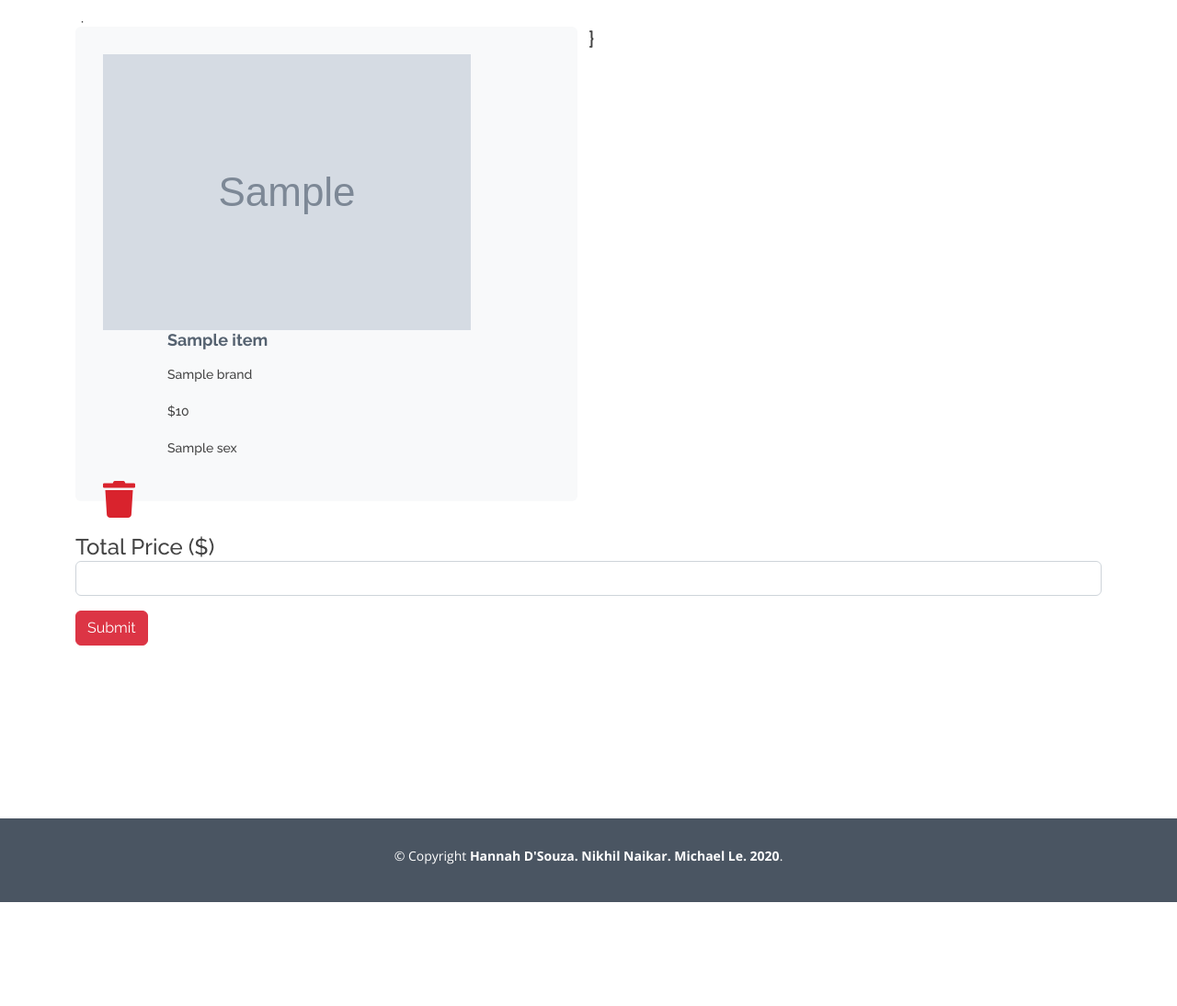
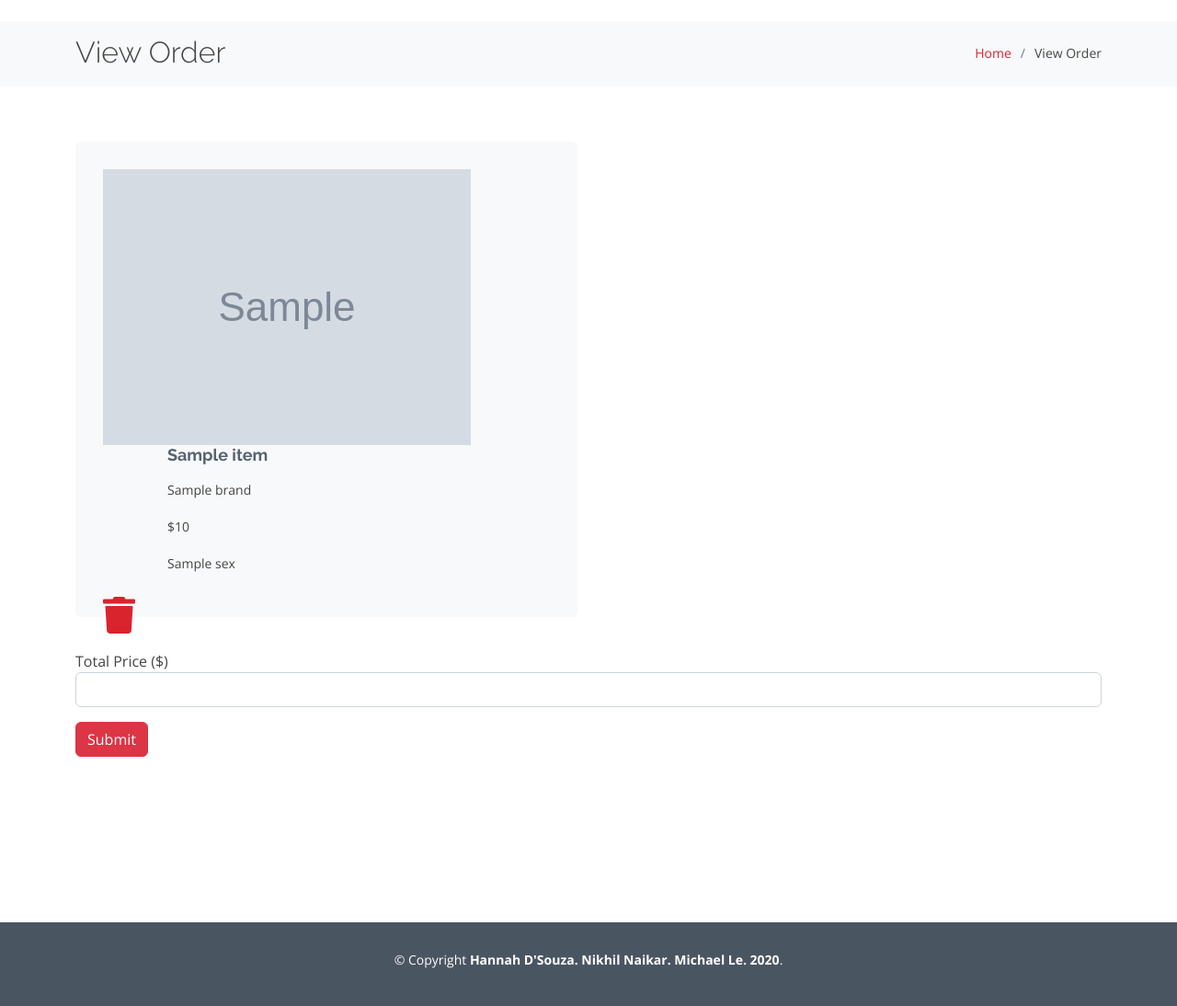
Before and after one commit to Nikhil-Naikar/HNM-Clothing-Store, a Flask app: template templates/view-order.html in a window 1280 px wide. Shown: the part 60-1154 px from the top of the page at 92% size. Before the commit the page ends 1041 px from the top, so only its background shows below. Run offline with Flask 3, Linux system fonts and the light colour scheme; tables that the repository leaves empty hold one stand-in row (values such as "Sample post"); the template is opened without the code that fills it: values that come from a table or form of the project are taken from there, most other values are stand-ins (such as "Sample title", 1, 10 or a date in 2020); grey boxes marked "Sample" are stand-in pictures; some libraries are stand-ins or nearby versions.

Commit message:
v1
Need to:
- Debug view order error
- Add amount functionality in customer add item
- Add out of stock functionality in customer add item
- Add join query statement

```diff
--- a/forms.py
+++ b/forms.py
@@ -1,5 +1,6 @@
 from flask_wtf import FlaskForm
-from wtforms import StringField, SubmitField, PasswordField, DateTimeField, SelectField, SelectMultipleField
+from wtforms import StringField, SubmitField, PasswordField, DateTimeField, SelectField, SelectMultipleField, \
+    IntegerField
 from wtforms.validators import DataRequired, Email, EqualTo, URL
 import datetime
 
@@ -40,7 +41,7 @@ class ItemForm(FlaskForm):
     submit = SubmitField("Submit")
 
 
-class ItemForm(FlaskForm):
+class OwnerItemForm(FlaskForm):
     name = StringField("Name", validators=[DataRequired()])
     img_url = StringField(label="Image Link", validators=[DataRequired(), URL()])
     price = StringField("Price", default="0.00", validators=[DataRequired()])
@@ -55,19 +56,22 @@ class ItemForm(FlaskForm):
     color = StringField("Color")
     submit = SubmitField("Submit")
 
-class ItemForm(FlaskForm):
-    name = StringField("Name", validators=[DataRequired()])
-    img_url = StringField(label="Image Link", validators=[DataRequired(), URL()])
-    price = StringField("Price", default="0.00", validators=[DataRequired()])
-    sex = SelectField(label="Sex", choices=['Unisex', 'Male', 'Female'], validators=[DataRequired()])
+class CustomerItemForm(FlaskForm):
+    name = StringField("Name", validators=[DataRequired()], render_kw={'readonly': True})
+    # img_url = StringField(label="Image Link", validators=[DataRequired(), URL()], render_kw={'readonly': True})
+    price = StringField("Price", default="0.00", validators=[DataRequired()], render_kw={'readonly': True})
+    # sex = SelectField(label="Sex", choices=['Unisex', 'Male', 'Female'], validators=[DataRequired()], render_kw={'readonly': True})
+    sex = StringField(label="Sex", validators=[DataRequired()], render_kw={'readonly': True})
     size = SelectField(label="Size", choices=['Small', 'Medium', 'Large'], validators=[DataRequired()])
-    brand = StringField("Brand")
+    brand = StringField("Brand", render_kw={'readonly': True})
     # type = StringField(label="Type (eg. Tops, Bottoms, Accessories, Footwear)", validators=[DataRequired()])
-    type = SelectField(label="Type", choices=['Tops', 'Bottoms', 'Accessories', 'Footwear'], validators=[DataRequired()])
-    weight = StringField("Weight")
+    # type = SelectField(label="Type", choices=['Tops', 'Bottoms', 'Accessories', 'Footwear'], validators=[DataRequired()], render_kw={'readonly': True})
+    type = StringField(label="Type", validators=[DataRequired()], render_kw={'readonly': True})
+    weight = StringField("Weight", render_kw={'readonly': True})
     # colors = SelectMultipleField(label="Colors", choices=['Black', 'White', 'Brown', 'Grey', 'Blue', 'Red',
     #                                                       'Green', 'Pink', 'Purple', 'Yellow', 'Orange'])
-    color = StringField("Color")
+    color = StringField("Color", render_kw={'readonly': True})
+    amount = IntegerField("Amount")
     submit = SubmitField("Submit")
 
 
--- a/main2.py
+++ b/main2.py
@@ -8,9 +8,10 @@ from dotenv import load_dotenv
 import os
 from datetime import datetime
 from functools import wraps
-from forms import SignUpForm, LoginForm, ItemForm, BillingForm, OrderForm
+from forms import SignUpForm, LoginForm, OwnerItemForm, CustomerItemForm, BillingForm, OrderForm
 from datetime import datetime
 from random import randint, randrange
+from sqlalchemy import desc
 
 # Grab current year - to be displayed in the footer
 CURRENT_YEAR = datetime.now().year
@@ -180,7 +181,7 @@ class Item(db.Model):
     size = db.Column(db.String)
     brand = db.Column(db.String)
     type = db.Column(db.String)
-    weight = db.Column(db.Float)
+    # weight = db.Column(db.Float)
     color = db.Column(db.String)
     user_id = db.Column(db.Integer, db.ForeignKey('user.id'))
     inventory_id = db.Column(db.Integer, db.ForeignKey('inventory.id'))
@@ -211,7 +212,7 @@ class ShippingProvider(db.Model):
     __tablename__ = "shipping_provider"  # Table name
     # Fields
     id = db.Column(db.Integer, primary_key=True)
-    travel = db.Column(db.String, nullable=False)
+    travel = db.Column(db.String, nullable=False) # ship/train/truck/airplane
     weight = db.Column(db.Float, nullable=False)
 
     # Establish many-to-one relationship from Customer to ShippingProvider
@@ -410,7 +411,7 @@ def login():
 @login_required
 def owner_add_item():
     # Create an instance of the ItemForm
-    owner_add_item_form = ItemForm()
+    owner_add_item_form = OwnerItemForm()
     # If a Submit button is clicked and a POST request is made...
     if owner_add_item_form.validate_on_submit():
         # Grab item name from the item form
@@ -455,7 +456,7 @@ def owner_add_item():
                 size=owner_add_item_form.size.data,
                 brand=owner_add_item_form.brand.data,
                 type=owner_add_item_form.type.data,
-                weight=owner_add_item_form.weight.data,
+                # weight=owner_add_item_form.weight.data,
                 color=owner_add_item_form.color.data,
                 user_id=current_user.id,
                 inventory_id=temp_id
@@ -480,7 +481,7 @@ def edit_item(item_id):
     item_to_edit = Item.query.get(item_id)
     # Create an instance of the ItemForm with the fields pre-loaded with the
     # values from item_to_edit
-    edit_form = ItemForm(
+    edit_form = OwnerItemForm(
         name=item_to_edit.name,
         img_url=item_to_edit.img_url,
         price=item_to_edit.price,
@@ -488,7 +489,7 @@ def edit_item(item_id):
         size=item_to_edit.size,
         brand=item_to_edit.brand,
         type=item_to_edit.type,
-        weight=item_to_edit.weight,
+        # weight=item_to_edit.weight,
         color=item_to_edit.color
     )
     # If a Submit button is clicked and a POST request is made...
@@ -519,7 +520,7 @@ def edit_item(item_id):
         item_to_edit.size = edit_form.size.data
         item_to_edit.brand = edit_form.brand.data
         item_to_edit.type = edit_form.type.data
-        item_to_edit.weight = edit_form.weight.data
+        # item_to_edit.weight = edit_form.weight.data
         item_to_edit.color = edit_form.color.data
         # Commit Changes
         db.session.commit()
@@ -564,7 +565,7 @@ def customer_add_item(item_id):
     # Item to be added to the customer's order using the item_id argument
     item_to_add = Item.query.get(item_id)
     # Create instance of the item form with pre-populated values of the item that was clicked
-    customer_add_item_form = ItemForm(
+    customer_add_item_form = CustomerItemForm(
         name=item_to_add.name,
         img_url=item_to_add.img_url,
         price=item_to_add.price,
@@ -572,14 +573,14 @@ def customer_add_item(item_id):
         size=item_to_add.size,
         brand=item_to_add.brand,
         type=item_to_add.type,
-        weight=item_to_add.weight,
+        # weight=item_to_add.weight,
         color=item_to_add.color
     )
 
     if customer_add_item_form.validate_on_submit():
         user_order_row = Order.query.filter_by(user_id=current_user.id).first()
         user_order_row.total_price = user_order_row.total_price + item_to_add.price
-        row = PlacedIn.query.filter_by(item_id=item_id).first()
+        row = PlacedIn.query.filter_by(order_num=user_order_row.order_num).filter_by(item_id=item_id).first()
         if row:
             row.amount = row.amount + 1
         else:
@@ -592,7 +593,7 @@ def customer_add_item(item_id):
         db.session.commit()
         return redirect(url_for("home", username=current_user.username))
     return render_template("customer-add-item.html", form=customer_add_item_form, operation="Add",
-                           current_user=current_user, current_year=CURRENT_YEAR)
+                           current_user=current_user, current_year=CURRENT_YEAR, img_url=item_to_add.img_url)
 
 @app.route('/view-order', methods=["GET", "POST"])
 @customer_only
@@ -602,7 +603,7 @@ def view_order():
     order_items = []  # Items in the customers order, to be displayed
     customer_order = Order.query.filter_by(user_id=current_user.id).first()
     order_price = customer_order.total_price
-    items_in_order = PlacedIn.query.filter_by(order_num=customer_order.order_num).all()
+    items_in_order = PlacedIn.query.filter_by(order_num=customer_order.order_num).order_by(PlacedIn.amount.desc()).all()
 
     for item_in_order in items_in_order:
         item = Item.query.filter_by(id=item_in_order.item_id).first()
@@ -613,13 +614,14 @@ def view_order():
     )
 
     if order_form.validate_on_submit():
-        # # delete all items in the order
-        # records_to_delete = Item.query.join(association_table).join(Order). \
-        #     filter((association_table.c.order_num == order_to_view.order_num)).all()
-        # for record in records_to_delete:
-        #     db.session.delete(record)
-        #     db.session.commit()  # Commit changes
-        # # Delete the item_order combo in the placed_in table with the item_id that matches the queried item
+        for item_in_order in items_in_order:
+            # join placedIn row with item table
+            item_info = Item.query.filter_by(id=item_in_order.item_id).first()
+            inventory_info = Inventory.query.filter_by(id=item_info.inventory_id).first()
+            inventory_info.stock = inventory_info.stock - item_in_order.amount
+            customer_order.total_price = customer_order.total_price - (item_info.price * item_in_order.amount)
+            db.session.delete(item_in_order)
+            db.session.commit()
 
         return render_template("order_submitted.html", current_user=current_user,
                                current_year=CURRENT_YEAR)
@@ -633,17 +635,22 @@ def view_order():
 @customer_only
 @login_required
 def delete_order_item(item_id):
-    # Query for the item to be removed from the order using item_id argument
-    item_to_delete = Item.query.get(item_id)
-    # Use filter_by instead of get if you want to query with a non-primary key field
-    order_to_delete_from = Order.query.filter_by(user_id=current_user.id).first()
-    # Delete the item_order combo in the placed_in table with the item_id that matches the queried item
-    record_to_delete = Item.query.join(association_table).join(Order). \
-        filter((association_table.c.item_id == item_to_delete.id) &
-               (association_table.c.order_num == order_to_delete_from.order_num)).all()
-    # record_to_delete = association_table.query.get(item_id=item_to_delete.item_id)
-    db.session.delete(record_to_delete)
-    db.session.commit()  # Commit changes
+    # getting order details to change total price and get order_num
+    order_row = Order.query.filter_by(user_id=current_user.id).first()
+    # getting item details to get price
+    item_row = Item.query.filter_by(id=item_id).first()
+    # updating total price
+    if order_row.total_price != 0:
+        order_row.total_price = order_row.total_price - item_row.price
+
+    placedIn_row = PlacedIn.query.filter_by(order_num=order_row.order_num).first()
+    placedIn_row.amount = placedIn_row.amount - 1
+    # if amount is 0 then delete row
+    if placedIn_row.amount == 0:
+        db.session.delete(placedIn_row)
+
+    db.session.commit()
+
     # Redirect to view_order route
     return redirect(url_for("view_order", username=current_user.username))
 
--- a/templates/base.html
+++ b/templates/base.html
@@ -54,6 +54,7 @@
       <nav id="navbar" class="navbar">
         <ul>
           {% if current_user.is_authenticated %}
+<!--          <li>Total Price: {{totalPrice}}</li>-->
           <li>Current User: {{current_user.username}}   |   Access: {{current_user.type}}</li>
           {% endif %}
           <li><a href="{{ url_for('home') }}"  class="active">Home</a></li>
--- a/templates/customer-add-item.html
+++ b/templates/customer-add-item.html
@@ -26,6 +26,7 @@
     <!-- ======= Add Item Section ======= -->
     <section id="services" class="services">
       <div class="container">
+        <img src="{{img_url}}" class="img-fluid" alt="">
         {% with messages = get_flashed_messages() %}
         {% if messages %}
             {% for message in messages %}
--- a/templates/view-order.html
+++ b/templates/view-order.html
@@ -7,9 +7,23 @@
 
 {% block content %}
   <main id="main">
+        <!-- ======= Breadcrumbs ======= -->
+    <section id="breadcrumbs" class="breadcrumbs">
+      <div class="container">
+
+        <div class="d-flex justify-content-between align-items-center">
+          <h2>View Order</h2>
+          <ol>
+            <li><a href="{{ url_for('home') }}">Home</a></li>
+            <li>View Order</li>
+          </ol>
+        </div>
+
+      </div>
+    </section><!-- End Breadcrumbs -->
     <section id="services" class="services">
       <div class="container">
-       <h4>${{ order_price }}
+<!--       <h4>${{ order_price }}-->
         <div class="row">
           {% for item in order_items %}
           <div class="col-md-6">
@@ -22,7 +36,7 @@
               <a href="{{url_for('delete_order_item', item_id=item.id)}}"  title="Delete Item from Order"> <i class="fas fa-trash cafe-icon"></i></a>
             </div>
           </div>
-          {% endfor %}}
+          {% endfor %}
 
 <!--          <div class="col-md-6 mt-4 mt-md-0">-->
 <!--            <div class="icon-box">-->
```
Also changed, not shown: instance/test.db.
